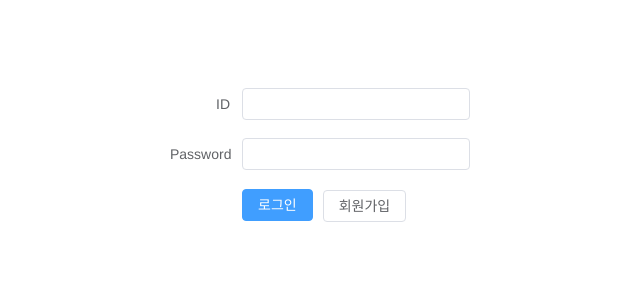
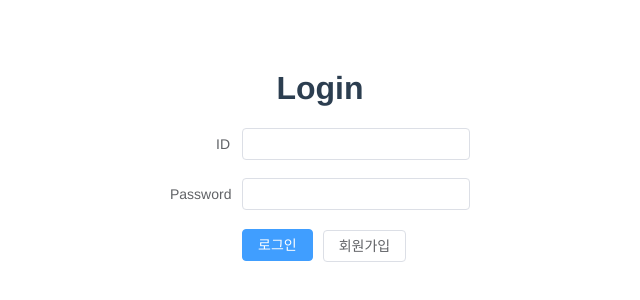
Before and after one commit to daehyun0/sadari-board-frontend, a Vue app: page / in a window 1280 px wide. Shown: the part 244-544 px from the top of the page, without its empty margins (320-960 px from the left). Built offline with nearby package versions, Linux system fonts and the light colour scheme.

Commit message:
feat: Login페이지 제목 추가

```diff
--- a/src/pages/login.vue
+++ b/src/pages/login.vue
@@ -27,6 +27,7 @@ async function login() {
 
 <template>
   <div class="page-login-root">
+    <h1>Login</h1>
     <div class="form-container">
       <el-form ref="form" label-position="right" :label-width="72" @submit="login">
         <el-form-item label="ID">
@@ -51,6 +52,7 @@ async function login() {
 <style lang="scss" scoped>
 .page-login-root {
   display: flex;
+  flex-direction: column;
   justify-content: center;
   align-items: center;
   height: 100%;
```
